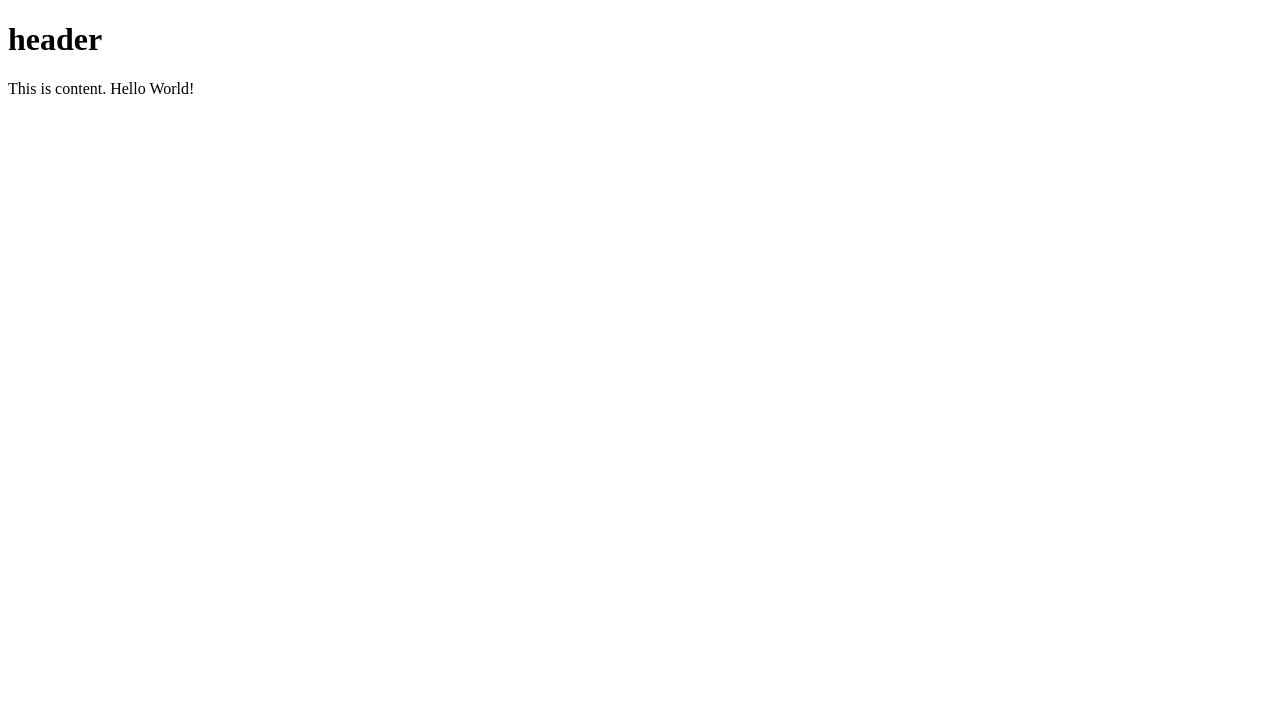
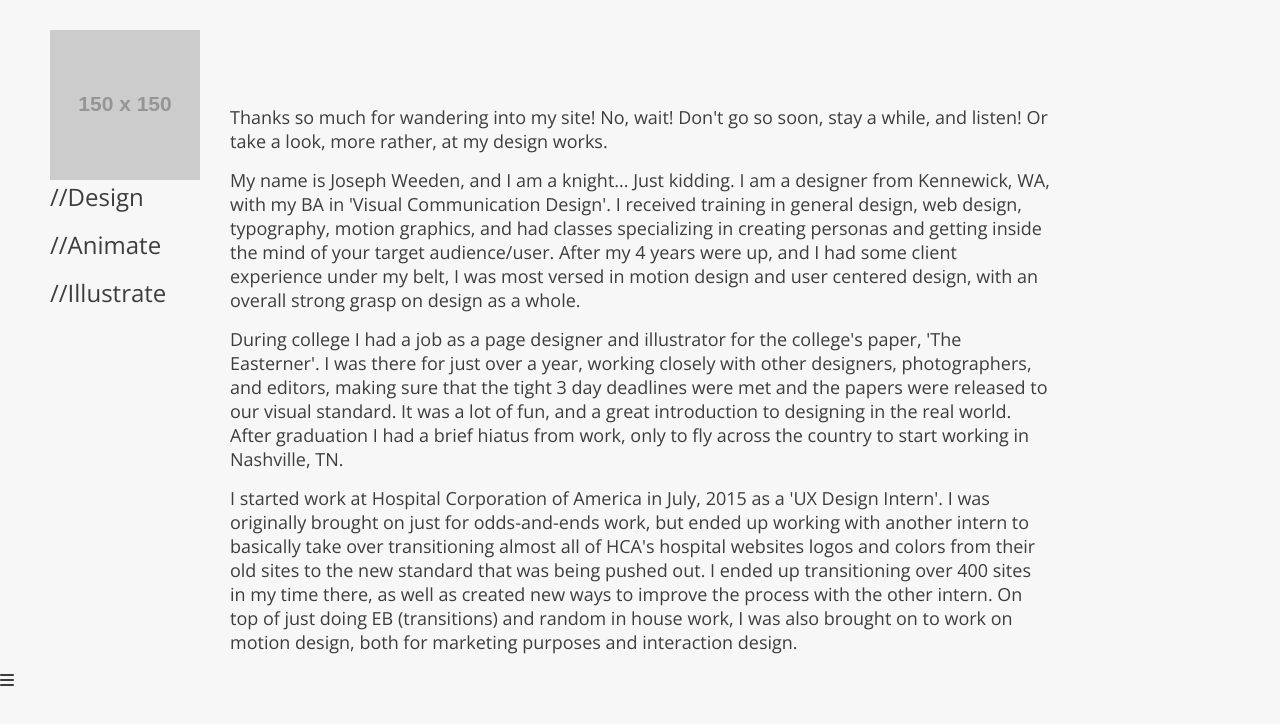
Before and after one commit to jweeden/personalSite-Redesign, a plain HTML site: page index.html in a window 1280 px wide. Drawn offline with nearby package versions, Linux system fonts and the light colour scheme; placeholder pictures from the web are drawn by us.

Commit message:
got some new ideas

```diff
--- a/css/styles.css
+++ b/css/styles.css
@@ -0,0 +1,61 @@
+/*
+Font tags and their weights. Use Mon for headders
+font-family: 'Open Sans', sans-serif;  -  300,400
+font-family: 'Montserrat', sans-serif;  -  400
+*/
+
+* {margin: 0; padding: 0;}
+
+html {background-color: #f7f7f7;}
+
+h1, h2, h3, h4, h5, p, a, hr {color: #3d3d3d;}
+
+h1, h2, h3, h4, h5 {font-family: 'Montserrat', sans-serif; margin-bottom: 15px;}
+
+p, a {font-family: 'Open Sans', sans-serif;}
+
+p {font-size: 18px; margin-bottom:15px;}
+
+h1{font-size: 2.2rem; padding:20px 0;}
+
+header img, header h2, header h4{font-family: 'Open Sans', sans-serif; font-weight:300;}
+
+/*nav ul styling == display:flex; padding-left:20px;*/
+
+/*nav ul li a styling == font size:1.1rem; display:inline-block; padding:0.6rem 1rem;*/
+
+body {
+    width:100%;
+    height:auto;
+}
+
+section.container {
+    max-width: 1000px;
+    margin:30px 0 0 50px;
+    display:flex;
+}
+
+header.child1, article.child2 {
+    display:flex;
+    flex-direction: column;
+}
+
+header.child1{
+    margin-right: 30px;
+}
+
+header.child1 h4{display:none; margin-top: 15px;}
+
+article.child2{
+    flex: 1;
+}
+
+.main p:first-child{margin-top: 75px;}
+
+
+@media screen and (max-width: 786px){
+    section.container{flex-direction: column;}
+    header img, header h4{margin:15px auto;}
+    header.child1 h4{display:initial;}
+    header.child1 h2{display: none;}
+}
--- a/index.html
+++ b/index.html
@@ -7,11 +7,33 @@
   <!-- Site Title Here ----------------->
   <title>Site Name</title>
   <!-- Stylesheets go here ----------------->
+  <link href="https://fonts.googleapis.com/css?family=Montserrat|Open+Sans:300,400" rel="stylesheet">
+  <script src="https://use.fontawesome.com/08213c3996.js"></script>
   <link rel="stylesheet" href="css/styles.css">
 </head>
+
 <body>
-  <h1>header</h1>
-  <p>This is content. Hello World!</p>
+  <section class="container">
+
+    <header class="nav child1">
+      <img src="http://placehold.it/150/150" alt="">
+      <h2>//Design</h2>
+      <h2>//Animate</h2>
+      <h2>//Illustrate</h2>
+      <h4>Design//Animate//Illustrate</h4>
+    </header>
+
+    <article class="main child2">
+      <p>Thanks so much for wandering into my site! No, wait! Don't go so soon, stay a while, and listen! Or take a look, more rather, at my design works.</p>
+      <p>My name is Joseph Weeden, and I am a knight... Just kidding. I am a designer from Kennewick, WA, with my BA in 'Visual Communication Design'. I received training in general design, web design, typography, motion graphics, and had classes specializing in creating personas and getting inside the mind of your target audience/user. After my 4 years were up, and I had some client experience under my belt, I was most versed in motion design and user centered design, with an overall strong grasp on design as a whole.</p>
+      <p>During college I had a job as a page designer and illustrator for the college's paper, 'The Easterner'. I was there for just over a year, working closely with other designers, photographers, and editors, making sure that the tight 3 day deadlines were met and the papers were released to our visual standard. It was a lot of fun, and a great introduction to designing in the real world. After graduation I had a brief hiatus from work, only to fly across the country to start working in Nashville, TN.</p>
+      <p>I started work at Hospital Corporation of America in July, 2015 as a 'UX Design Intern'. I was originally brought on just for odds-and-ends work, but ended up working with another intern to basically take over transitioning almost all of HCA's hospital websites logos and colors from their old sites to the new standard that was being pushed out. I ended up transitioning over 400 sites in my time there, as well as created new ways to improve the process with the other intern. On top of just doing EB (transitions) and random in house work, I was also brought on to work on motion design, both for marketing purposes and interaction design.</p>
+    </article>
+
+    </section>
+    <!-- nav is here -->
+    <a href="#"><div class="nav-button"><i class="fa fa-bars" aria-hidden="true"></i></div></a>
+
   <!-- JavaScript goes here ----------------->
   <script src="https://ajax.googleapis.com/ajax/libs/jquery/1.12.4/jquery.min.js"></script>
   <script src="js/scripts.js"></script>
--- a/js/scripts.js
+++ b/js/scripts.js
@@ -0,0 +1,5 @@
+$(document).ready(function() {
+
+    //alert("It works!");
+
+});
```
